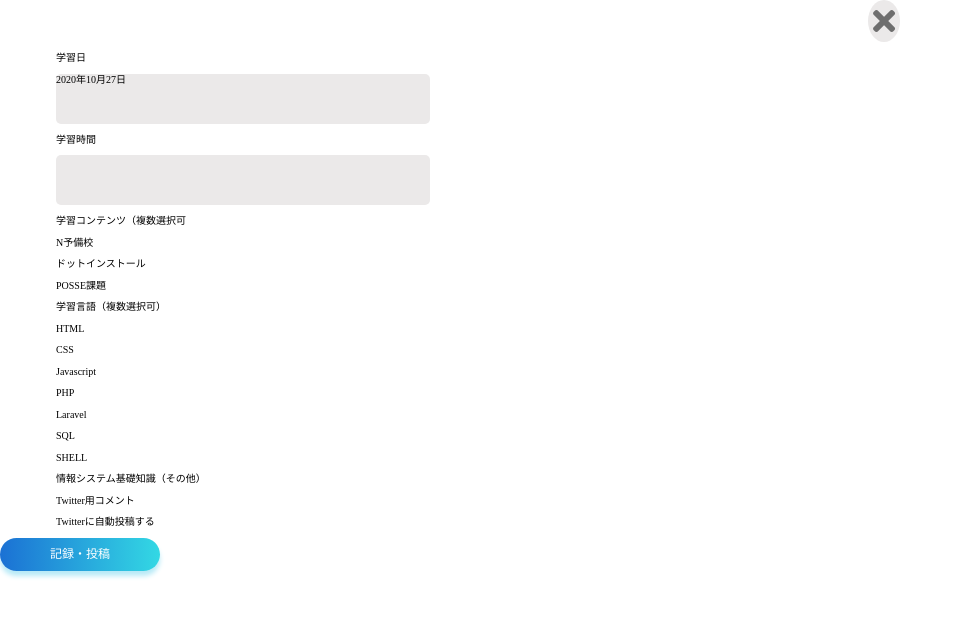
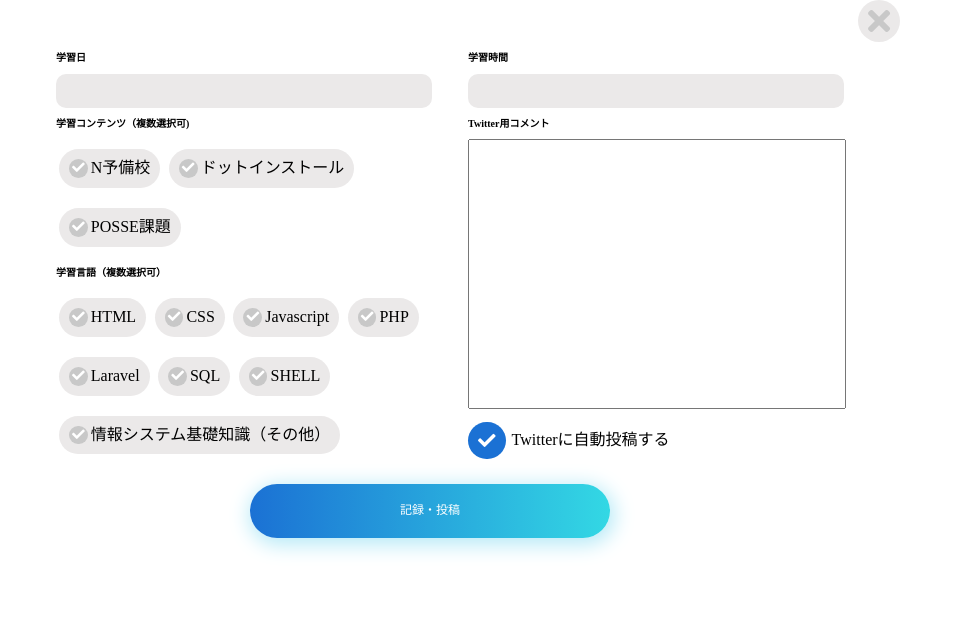
Before and after one commit to posse-ap/gen2.0-sanukiudon27, a PHP site: page /html/record.html in a window 1280 px wide. Shown: the top 617 px of the page, without its empty margins (0-963 px from the left). Run offline with PHP 8.4, Linux system fonts and the light colour scheme.

Commit message:
見た目はできた

```diff
--- a/css/record.css
+++ b/css/record.css
@@ -7,18 +7,22 @@ body{
 .little_gray{
     background-color: rgb(235, 233, 233);
 }
+.title{
+font-weight: bold;
+}
+
 
 /* header start */
 .header{
 
 text-align: right;
 }
-i{
+.fa-times{
     font-size: 2rem;
 /* width: 100%; */
 /* text-align: right; */
-color: rgb(110, 110, 110);
-padding: 5px;
+color: rgb(200, 200, 200);
+padding: 5px 10px;
 border-radius: 50%;
 }
 /* header end */
@@ -28,25 +32,78 @@ border-radius: 50%;
 .main{
     margin: 0 56px;
 }
-.main_top_date_hour{
-/* display: flex; */
-/* gap: 40px; */
-width: 100%;
+.main_top_date_hour, .main_middle_area{
+display: flex;
+gap: 40px;
+/* align-items: flex-end; */
 }
 .learn_date, .learn_hour{
-    width: calc(50% - 20px);
-    /* width: 50%; */
-    display: inline-block;
-    vertical-align: top;
+    width: calc(50% - 22px);
+    /* display: inline-block; */
+    /* vertical-align: top; */
+    /* display: block; */
 }
-.learn_date{
-    margin-right: 40px;
+.learn_date_input, .learn_hour_input{
+    width: 100%;
+    height: 2rem;
+    border: none;
+    border-radius: 10px;
 }
+
 .learn_date div, .learn_hour div{
     height: 50px;
     border-radius: 5px;
 
 }
+.fa-check{
+    color: white;
+    background-color: rgb(200, 200, 200);
+    font-size: 0.8rem;
+   padding: 3px;
+   border-radius: 50%;
+   /* width: 0.8rem;
+   height: 0.8rem; */
+
+   vertical-align: middle;
+}
+.flex_i{
+    display: inline-flex;
+    align-items: center;
+    background-color: rgb(235, 233, 233);
+    border-radius: 30px;
+    margin: 10px 3px;
+    padding: 10px;
+}
+.fa-check ~ p{
+  font-size: 1rem;
+  /* padding: 5px 10px; */
+  margin: 0;
+  padding-left: 3px;
+}
+
+.learn_multiple_area, .twitter_area{
+    width: calc(50% - 22px);
+    /* display: block; */
+}
+/* twitter area(メインの右側） */
+.textarea{
+    width: 100%;
+    resize: none;
+    height: 33vh;
+}
+.fa-another-check{
+    background-color: #1b71d4;
+    font-size: 1.1rem;
+    padding: 10px;
+    margin-right: 3px;
+}
+.twitter_post{
+    margin-top: 10px;
+    display: flex;
+    align-items: center;
+}
+
+
 
 
 /* main end */
@@ -55,11 +112,18 @@ width: 100%;
 .button {
     color: white;
     background: linear-gradient( 90deg, #1b71d4, #33d8e4);
-    padding: 10px 50px;
-    border-radius: 20px;
+    /* padding: 10px 50px; */
+    /* border-radius: 20px; */
     border: none;
     font-size: 12px;
     margin-right: 40px;
-    box-shadow: 0 5px 5px rgb(184, 234, 247);
+    box-shadow: 2px 4px 20px 3px rgb(184, 234, 247);
+
+   padding: 20px 150px;
+   border-radius: 40px;
+}
+.button_container{
+    text-align: center;
+    margin-top: 20px;
 }
 /* footer end */
--- a/html/record.html
+++ b/html/record.html
@@ -18,48 +18,82 @@
     <main class="main">
         <div class="main_top_date_hour">
             <div class="learn_date">
-                <p>学習日</p>
-                <div class="little_gray">
-                    <p>2020年10月27日</p>
-                </div>
+                <p class="title">学習日</p>
+                <input type="text" class="little_gray learn_date_input">
             </div>
             <div class="learn_hour">
-                <p>学習時間</p>
-                <div class="little_gray"></div>
+                <p class="title">学習時間</p>
+                <input type="text" class="little_gray learn_hour_input">
+                <!-- <div class="little_gray" id="leran_hour_input" class="little_gray"></div> -->
             </div>
         </div>
-        <div>
-            <div>
-                <div>
-                    <p>学習コンテンツ（複数選択可</p>
+        <div class="main_middle_area">
+            <div class="learn_multiple_area">
+                <div class="learn_content_multiple">
+                    <p class="title">学習コンテンツ（複数選択可)</p>
                     <div>
-                        <p>N予備校</p>
+                        <div class="flex_i">
+                            <i class="fas fa-check"></i>
+                            <p>N予備校</p>
+                        </div>
+                       <div class="flex_i">
+                        <i class="fas fa-check"></i>
                         <p>ドットインストール</p>
-                        <p>POSSE課題</p>
+                       </div>
+                        <div class="flex_i">
+                            <i class="fas fa-check"></i>
+                            <p>POSSE課題</p>
+                        </div>
+
                     </div>
                 </div>
-                <div>
-                    <p>学習言語（複数選択可）</p>
+                <div class="learn_lang_multiple">
+                    <p class="title">学習言語（複数選択可）</p>
                     <div>
-                        <p>HTML</p>
-                        <p>CSS</p>
-                        <p>Javascript</p>
-                        <p>PHP</p>
-                        <p>Laravel</p>
-                        <p>SQL</p>
-                        <p>SHELL</p>
-                        <p>情報システム基礎知識（その他）</p>
+                        <div class="flex_i">
+                            <i class="fas fa-check"></i>
+                            <p>HTML</p>
+                        </div>
+                        <div class="flex_i">
+                            <i class="fas fa-check"></i>
+                            <p>CSS</p>
+                        </div>
+                        <div class="flex_i">
+                            <i class="fas fa-check"></i>
+                            <p>Javascript</p>
+                        </div>
+                        <div class="flex_i">
+                            <i class="fas fa-check"></i>
+                            <p>PHP</p>
+                        </div>
+                        <div class="flex_i">
+                            <i class="fas fa-check"></i>
+                            <p>Laravel</p>
+                        </div>
+                        <div class="flex_i">
+                            <i class="fas fa-check"></i>
+                            <p>SQL</p>
+                        </div>
+                        <div class="flex_i">
+                            <i class="fas fa-check"></i>
+                            <p>SHELL</p>
+                        </div>
+                        <div class="flex_i">
+                            <i class="fas fa-check"></i>
+                            <p>情報システム基礎知識（その他）</p>
+                        </div>
                     </div>
                 </div>
             </div>
-            <div>
-                <div>
-                    <p>Twitter用コメント</p>
-                    <div></div>
+            <div class="twitter_area">
+                    <p class="title">Twitter用コメント</p>
                     <div>
+                        <textarea name="textarea" class="textarea" cols="30" rows="10"></textarea>
+                    </div>
+                    <div class="twitter_post">
+                        <i class="fas fa-check fa-another-check"></i>
                         <p>Twitterに自動投稿する</p>
                     </div>
-                </div>
             </div>
         </div>
     </main>
```
